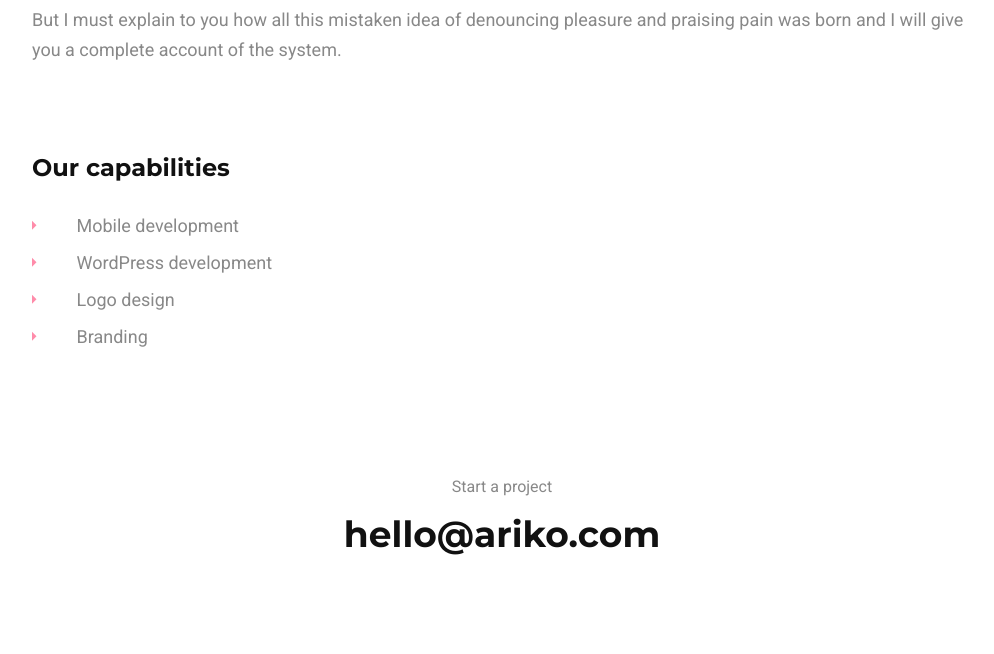
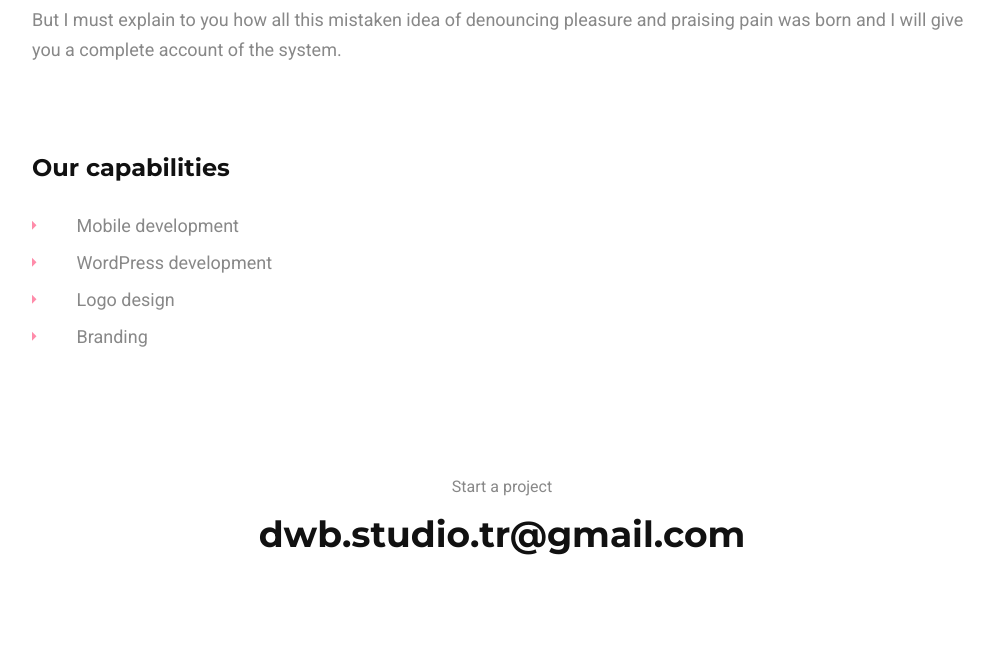
Before and after one commit to dwb-studio/website, a plain HTML site: page about.html in a window 1280 px wide. Shown: the part 1291-1945 px from the top of the page, without its empty margins (138-1132 px from the left). Drawn offline with Linux system fonts and the light colour scheme.

Commit message:
change email

```diff
--- a/about.html
+++ b/about.html
@@ -29,7 +29,7 @@
 <!-- Preloader -->
 <div id="preloader">
 	<div class="loading-area">
-		<h3>ariko.</h3>
+		<h3>dwb</h3>
 		<span>loading...</span>
 	</div>
 	<div class="left-side"></div>
@@ -146,7 +146,7 @@
 <section class="cta text-center">
 	<div class="container">
 		<span>Start a project</span>
-		<h2><a href="#">hello@ariko.com</a></h2>
+		<h2><a href="#">dwb.studio.tr@gmail.com</a></h2>
 	</div>
 </section>
 
```
Also changed, not shown: blog-single.html (+2 -2 lines), blog.html (+2 -2 lines), contact.html (+2 -2 lines), index.html (+2 -2 lines), portfolio-single-1.html (+2 -2 lines), portfolio-single-2.html (+2 -2 lines), portfolio-single-3.html (+2 -2 lines).
